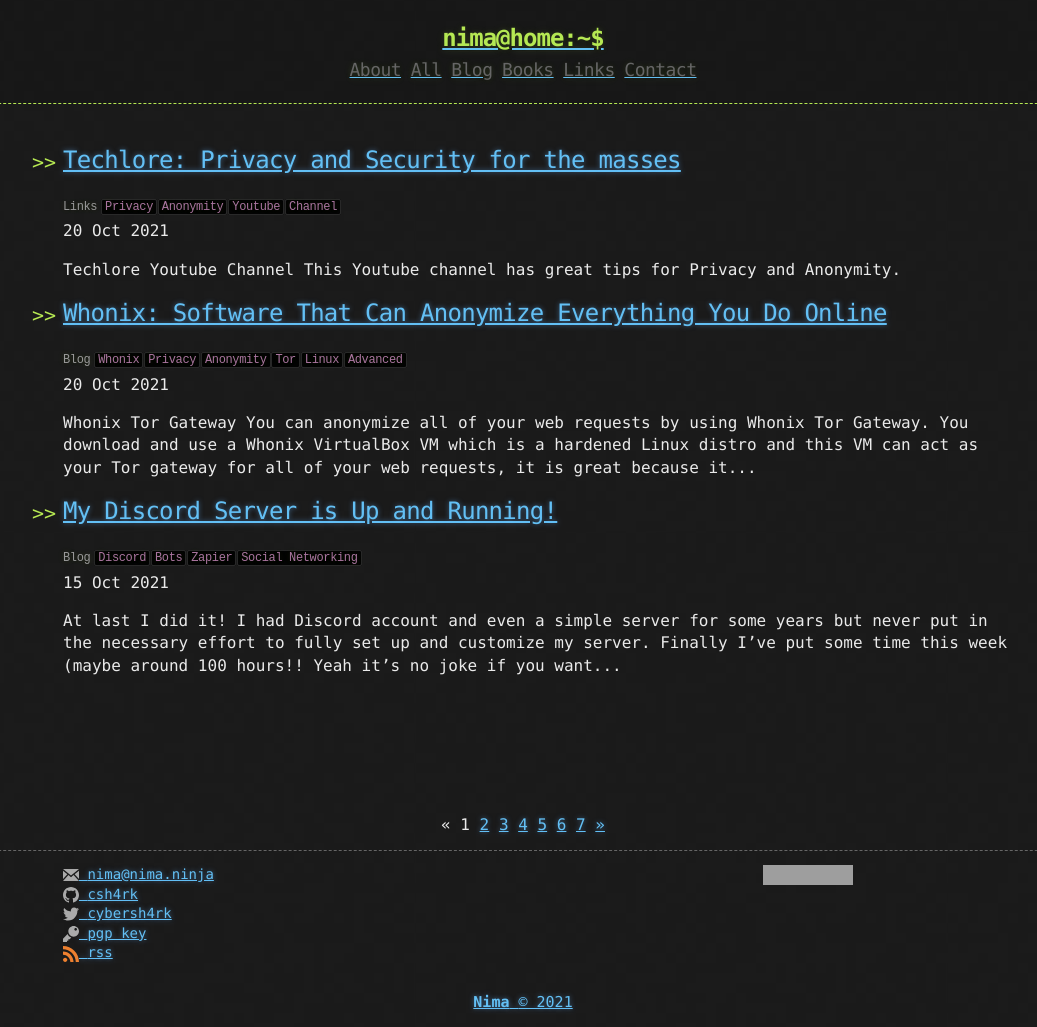
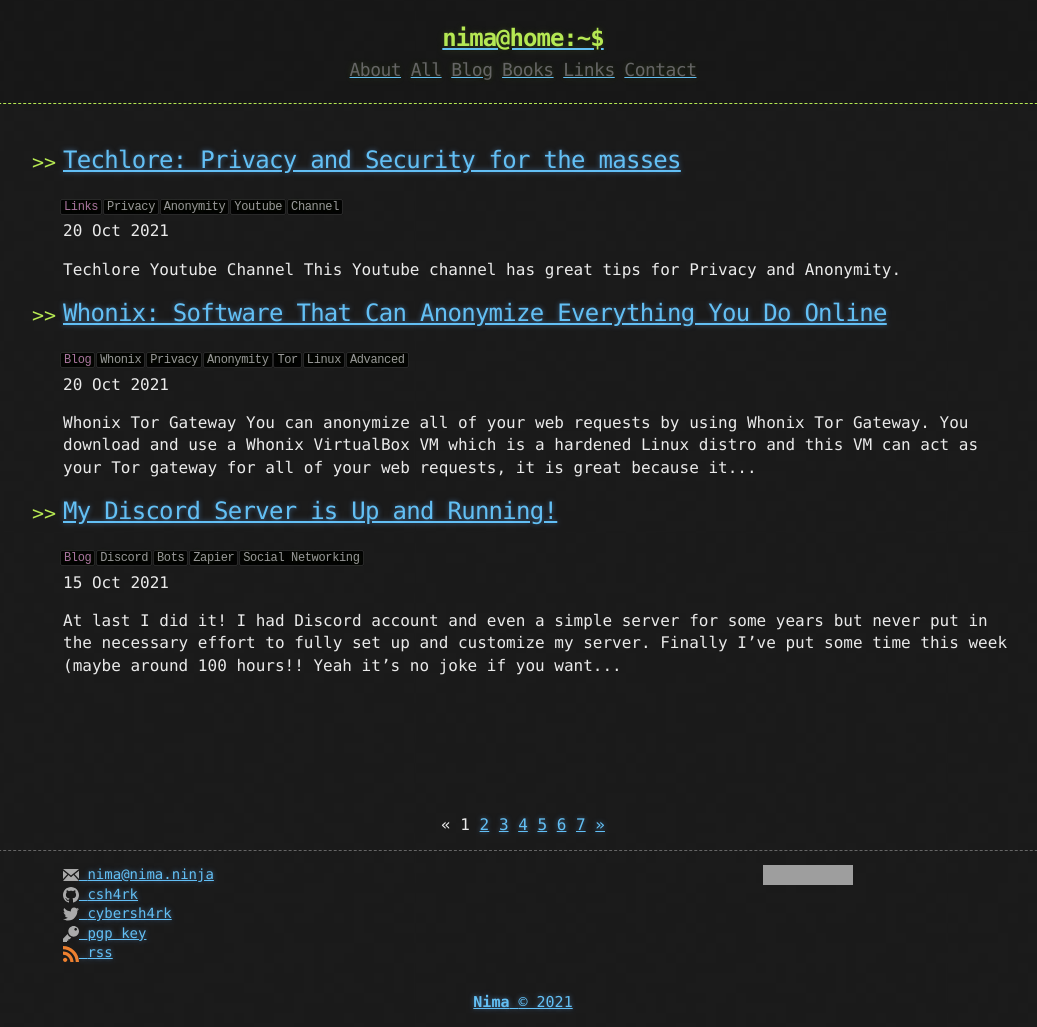
Before and after one commit to CamoCatX/camocatx.github.io, a Jekyll site: the page built from index.html, in a window 1280 px wide. Shown: the whole page, without its empty margins (117-1154 px from the left). Built offline with Jekyll 4.4.1, drawn with Linux system fonts in a browser that asks for light colours; the list of posts is cut into pages by our own code; grey boxes are pictures that could not be loaded.

Commit message:
Update index.html
Edit tags and categories display for each post

```diff
--- a/index.html
+++ b/index.html
@@ -8,10 +8,10 @@ layout: default
         <h2><a href="{{ post.url | prepend: site.baseurl | replace: '//', '/' }}">{{ post.title }}</a></h2>
         <h6>
           {% for cat in post.categories %}
-            <code class="postcategory"><category>{{ cat | xml_escape }}</category></code>
+            <code class="language-plaintext highlighter-rouge"><category>{{ cat | xml_escape }}</category></code>
           {% endfor %}
           {% for tag in post.tags %}
-            <code class="language-plaintext highlighter-rouge"><category>{{ tag | xml_escape }}</category></code>
+            <code class="posttag"><category>{{ tag | xml_escape }}</category></code>
           {% endfor %}
         </h6>
         <time datetime="{{ post.date | date_to_xmlschema }}">{{ post.date | date_to_string }}</time>
```
